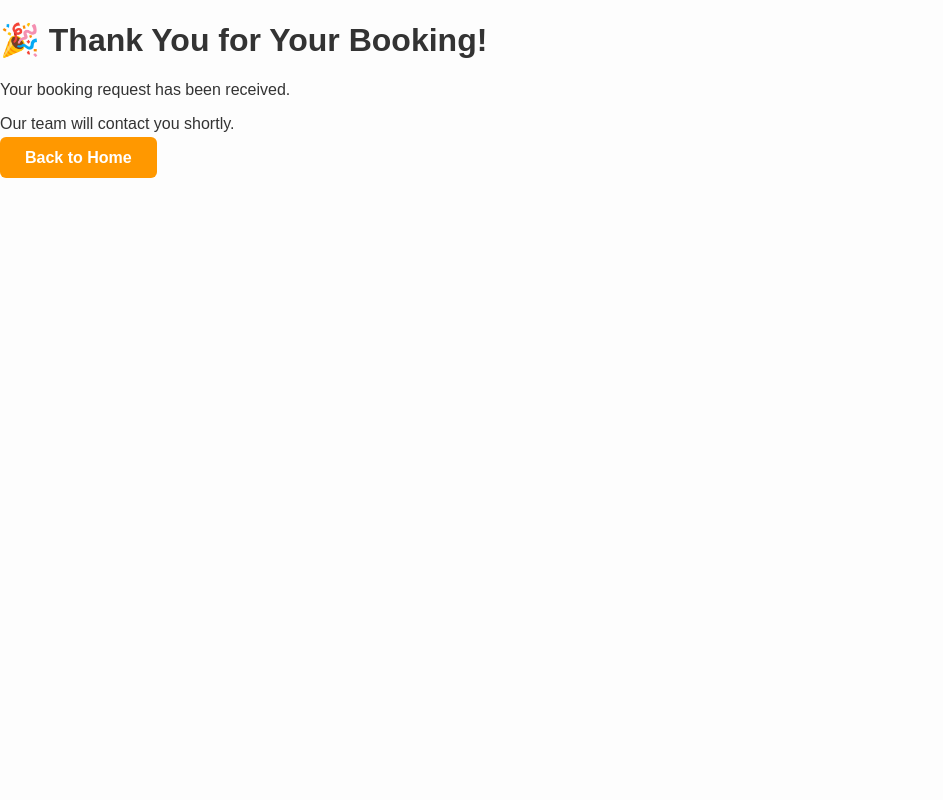
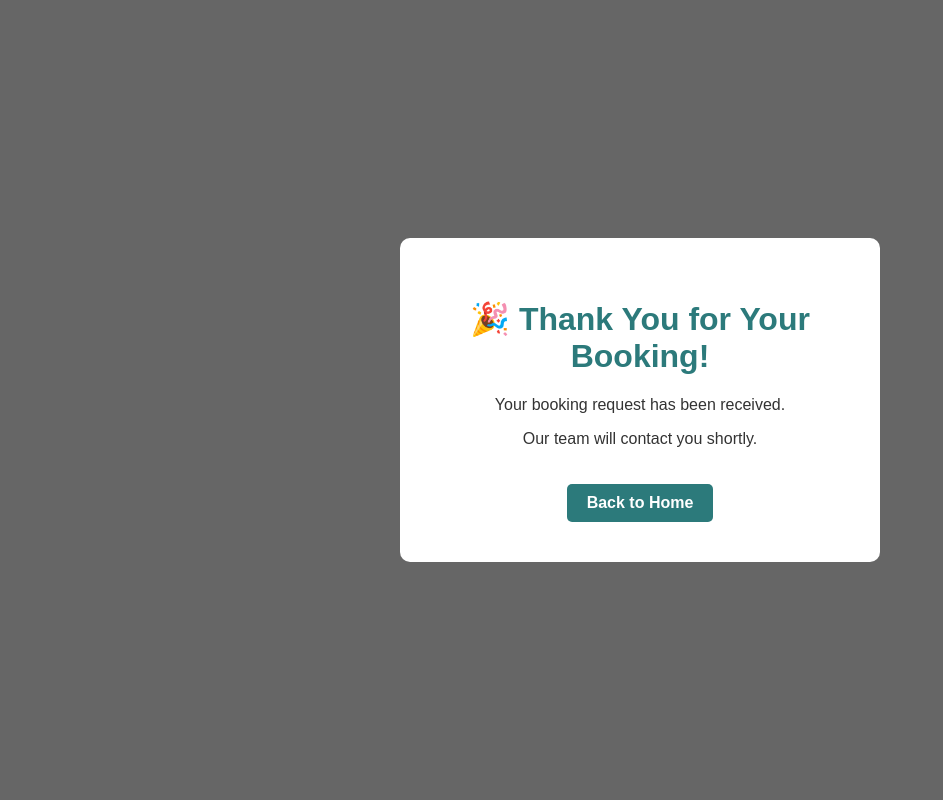
Before and after one commit to mpachling11-commits/hotel_booking, a Flask app: template templates/thank_you.html in a window 1280 px wide. Shown: the whole page, without its empty margins (0-943 px from the left). Run offline with Flask 3, Linux system fonts and the light colour scheme; the template is opened without the code that fills it, so the values that code supplies are empty.

Commit message:
Enhance styles for thank you page
Added styles for thank you page and thank you box.

```diff
--- a/static/css/style.css
+++ b/static/css/style.css
@@ -147,3 +147,32 @@ form {
     margin: 0 auto;
     background: gray;
 }
+.thank-you-page {
+    background: rgba(0, 0, 0, 0.6);
+    height: 100vh;
+    display: flex;
+    align-items: center;
+    justify-content: center;
+}
+
+.thank-you-box {
+    background: white;
+    padding: 40px;
+    text-align: center;
+    border-radius: 10px;
+    max-width: 400px;
+}
+
+.thank-you-box h1 {
+    color: #2c7a7b;
+}
+
+.btn {
+    display: inline-block;
+    margin-top: 20px;
+    padding: 10px 20px;
+    background: #2c7a7b;
+    color: white;
+    text-decoration: none;
+    border-radius: 5px;
+}
```
